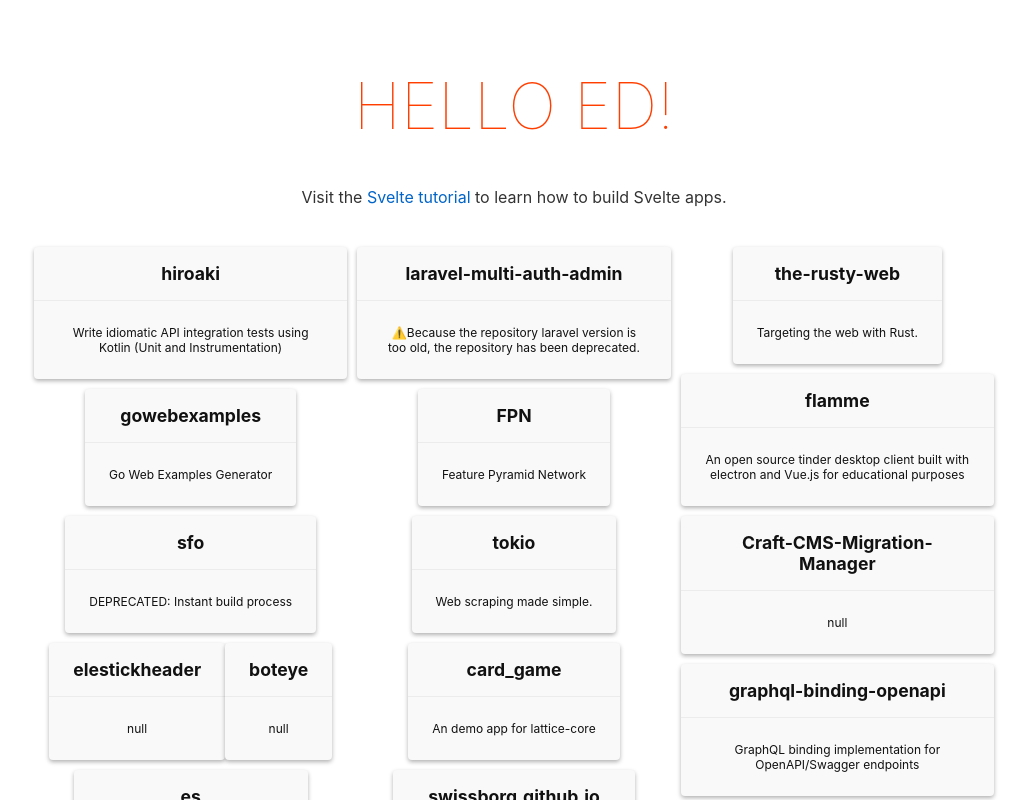
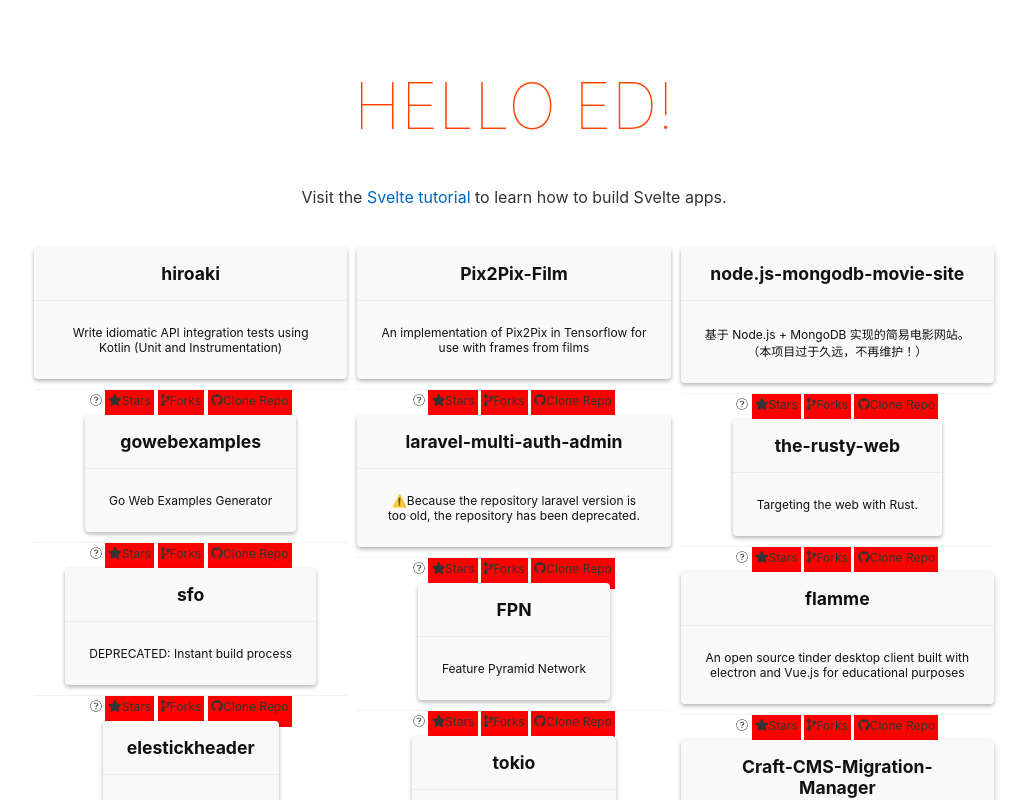
Before and after one commit to edzillion/trending-github-repos, a Svelte app: page / in a window 1280 px wide. Shown: the top 800 px of the page, without its empty margins (126-1153 px from the left). Built offline with nearby package versions, Linux system fonts and the light colour scheme.

Commit message:
usefontawsome iconfonts

```diff
--- a/package.json
+++ b/package.json
@@ -17,6 +17,7 @@
     "svelte": "^3.0.0"
   },
   "dependencies": {
+    "@fortawesome/fontawesome-free": "^5.15.1",
     "sirv-cli": "^1.0.0"
   }
 }
--- a/src/Masonry.svelte
+++ b/src/Masonry.svelte
@@ -1,4 +1,4 @@
-<script lang="ts">
+<script>
   let items = [0,1,2,3,4,5,6,7,8,9];
   import {data} from './data';
 </script>
@@ -7,11 +7,19 @@
   <div class="masonry">
     {#each data.items as item}
       <div class="masonry-item">
+        <a href={item.html_url} target="_blank">
           <div class="masonry-content">
             <!-- <img src="{item.src}" alt="{item.altText}"> -->
             <h3 class="masonry-title">{item.name}</h3>
             <p class="masonry-description">{item.description}</p>
           </div>
+        </a>
+    </div>
+    <div class="masonry-item-footer">
+      <span class="button icon fas fa-star">Stars</span>
+      <div><i class="fas fa-star"/>Stars</div>
+      <div><i class="fas fa-code-branch"/>Forks</div>
+      <div><i class="fab fa-github"/>Clone Repo</div>
     </div>
    {/each}
   </div>
@@ -20,11 +28,14 @@
   </div>
 </div>
 
-
 <style>
 
+  a, a:hover, a:focus, a:active {
+        text-decoration: none;
+        color: inherit;
+    }
+
   /* from https://w3bits.com/tools/masonry-generator/ */
-
   .masonry-wrapper {
     padding: 1.5em;
     max-width: 960px;
@@ -95,4 +106,19 @@
   .masonry-footer:hover, .masonry-footer:active, .masonry-footer:focus {
     opacity: .75;
   }
+
+  .masonry-item-footer {
+    /* padding: 1.5rem; */
+    font-size: .75rem;
+    border-top: 1px solid rgba(0, 0, 0, .05);
+    height:25px;
+  }
+
+  .masonry-item-footer div {
+    display: inline-block;
+    padding:0.2rem;
+    height: 100%;
+    background-color: red;
+  }
+
 </style>
--- /dev/null
+++ b/src/MasoryItem.svelte
@@ -0,0 +1,87 @@
+<script>
+ export let item;
+</script>
+
+<div class="masonry-item">
+  <a href={item.html_url}>
+    <div class="masonry-content">
+
+      <h3 class="masonry-title">{item.name}</h3>
+      <p class="masonry-description">{item.description}</p>
+    </div>
+  </a>
+  <div class="masonry-footer">
+    <ul class="button-group">
+    <!-- <span class="button icon fas fa-star">Stars</span>  -->
+    <!-- <div><i class="fas fa-star"/>Stars</div>
+    <div><i class="fas fa-code-branch"/>Forks</div>
+    <div><i class="fab fa-github"/>Clone Repo -->
+  </div>
+
+</div>
+
+<style>
+
+  a, a:hover, a:focus, a:active {
+      text-decoration: none;
+      color: inherit;
+  }
+
+  .masonry-item {
+    display: inline-block;
+    vertical-align: top;
+    margin-bottom: 10px;
+  }
+
+  .masonry-item, .masonry-content {
+    border-radius: 10px;
+    overflow: hidden;
+  }
+
+  .masonry-item {
+    filter: drop-shadow(0px 2px 2px rgba(0, 0, 0, .3));
+    transition: filter .25s ease-in-out;
+  }
+
+  .masonry-item:hover {
+    filter: drop-shadow(0px 5px 5px rgba(0, 0, 0, .3));
+  }
+
+  .masonry-content {
+    overflow: hidden;
+  }
+
+  .masonry-item {
+    color: #111111;
+    background-color: #f9f9f9;
+  }
+
+  .masonry-title, .masonry-description {
+    margin: 0;
+  }
+  .masonry-title {
+    font-weight: 700;
+    font-size: 1.1rem;
+    padding: 1rem 1.5rem;
+  }
+  .masonry-description {
+    padding: 1.5rem;
+    font-size: .75rem;
+    border-top: 1px solid rgba(0, 0, 0, .05);
+  }
+
+  .masonry-footer {
+    /* padding: 1.5rem; */
+    font-size: .75rem;
+    border-top: 1px solid rgba(0, 0, 0, .05);
+    height:25px;
+  }
+
+  .masonry-footer div {
+    display: inline-block;
+    padding:0.2rem;
+    height: 100%;
+    background-color: red;
+  }
+
+</style>
--- a/src/main.js
+++ b/src/main.js
@@ -1,4 +1,5 @@
 import App from './App.svelte';
+import '@fortawesome/fontawesome-free/js/all.js';
 
 const app = new App({
 	target: document.body
```
Also changed, not shown: 1 other file (tests, documents, lock files or other folders). Lines whose indentation alone changed are shown as unchanged.
